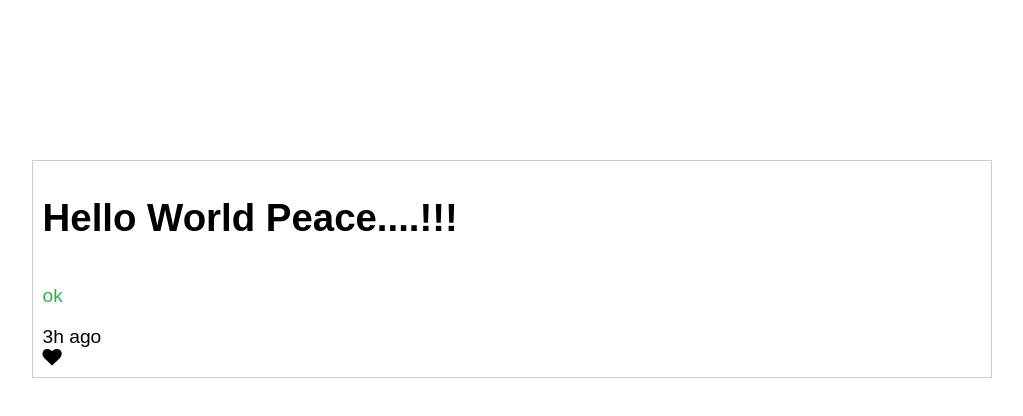
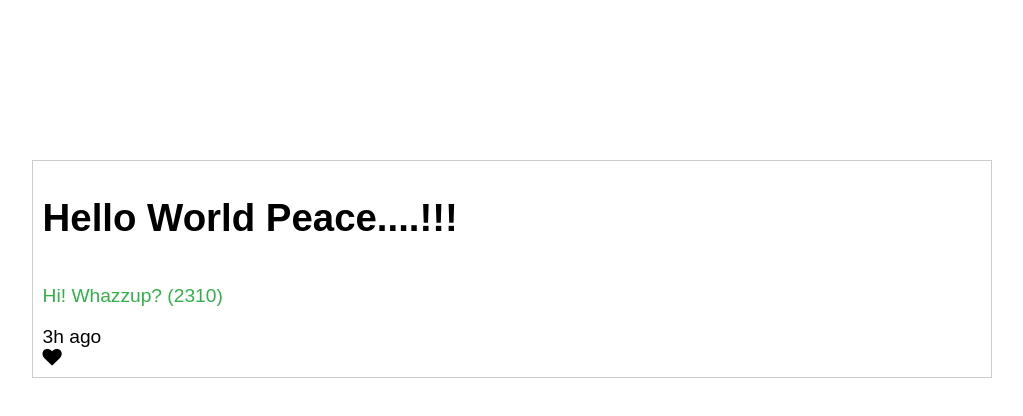
Before and after one commit to F3PiX/2-hello-react, a React (Create React App) app: page / in a window 1280 px wide. Shown: the top 416 px of the page, without its empty margins (128-1151 px from the left). Built offline with nearby package versions, Linux system fonts and the light colour scheme.

Commit message:
BETTER Only pass the one message re: Use shuffled array of indices to show random message

```diff
--- a/src/index.js
+++ b/src/index.js
@@ -2,27 +2,36 @@ import React from "react";
 import ReactDOM from "react-dom";
 import "./index.css";
 
-const messages = ["ok", "boo", ":wave:"];
+const messages = [
+  {name: "ok", message: "Everything is A-OK"},
+  {name: "boo", message: "Where are you going? We need you here!"},
+  {name: "wave", message: "Hi! Whazzup?"},
+  {name: "visit", message: "If you ever want to visit, ping me!"}
+];
+
+let shuffled = [0, 1, 2, 3].sort(() => 0.5 - Math.random());
 
 class HelloWorld extends React.Component {
+
   render() {
+    const message = messages[shuffled[0]]['message'];
+
     return (
       <div className="shoutContainer">
         <Shout />
-        <Talk messages={messages}/>
+        <Talk message={message} />
         <Time />
         <LikeButton />
       </div>)
   }
 }
-
 function Shout () {
   return <div><h1> Hello World Peace....!!!</h1></div>
 }
 
-function Talk(props) {
+function Talk({message}) {
   return <div>
-    <p style={{color: "#31b048"}}>{messages[0]}</p>
+    <p style={{color: "#31b048"}}>{message} ({shuffled})</p>
   </div>
 }
 
@@ -34,5 +43,4 @@ const LikeButton = () => {
   return <i className="fa fa-heart like-button"/>
 }
 
-
 ReactDOM.render(<HelloWorld/>, document.querySelector('#root'));
```
